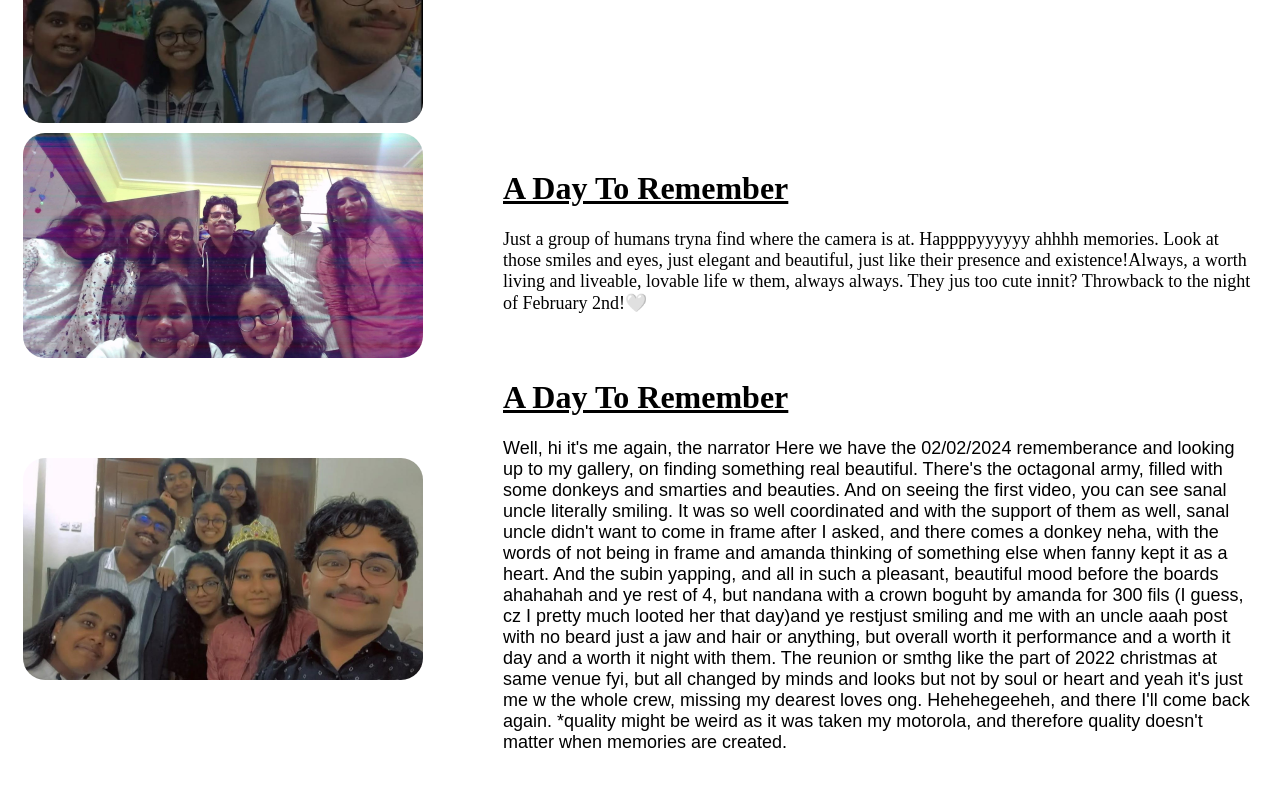
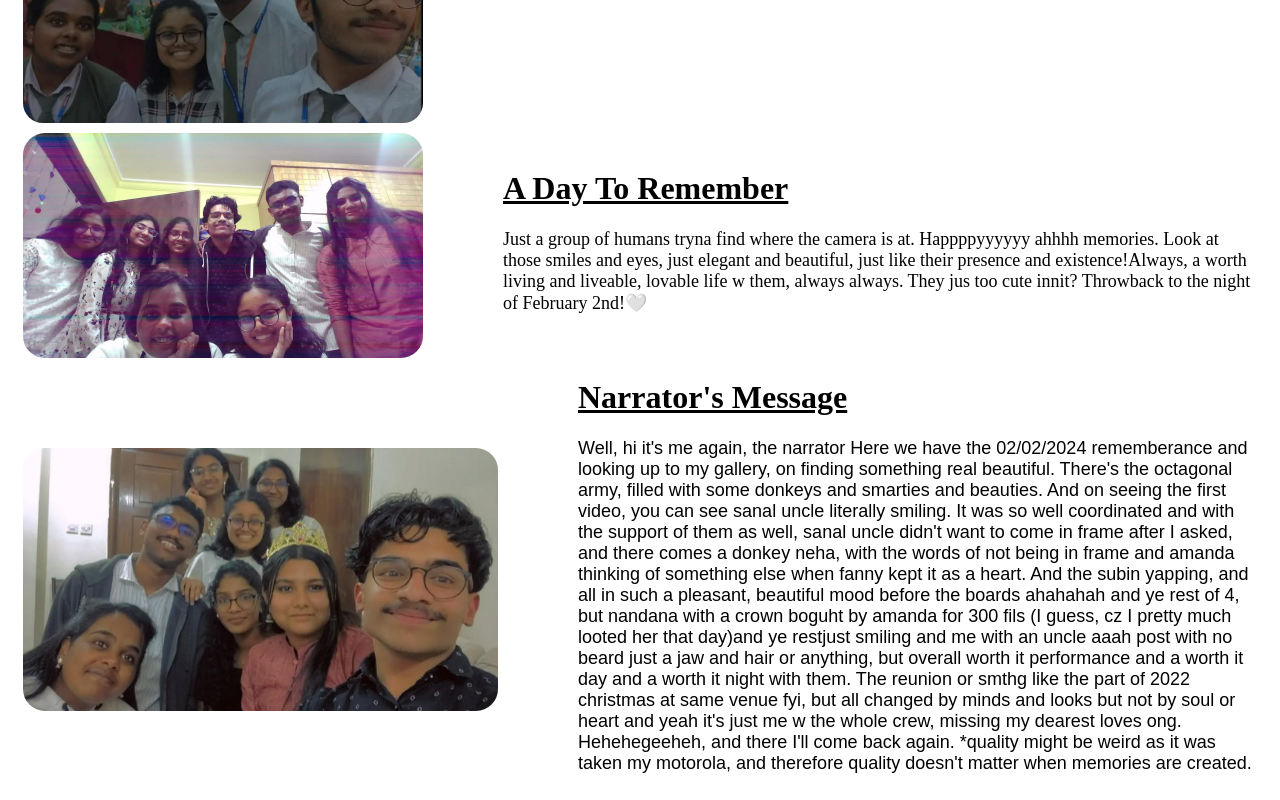
Before and after one commit to subin-cloud/famforevaaa, a plain HTML site: page index.html in a window 1280 px wide. Shown: the part 951-1751 px from the top of the page. Before the commit the page ends 1730 px from the top, so only its background shows below. Drawn offline with Linux system fonts and the light colour scheme; a web font is replaced by a local one.

Commit message:
Update index.html

```diff
--- a/index.html
+++ b/index.html
@@ -168,7 +168,7 @@ Throwback to the night of February 2nd!🤍
     </div>
     <div class="intro">
        <h1>
-       <u>A Day To Remember </u>
+       <u> Narrator's Message </u>
        </h1>
        <p class="para4">
       Well, hi it's me again, the narrator
@@ -183,7 +183,7 @@ The reunion or smthg like the part of 2022 christmas at same venue fyi, but all
 <style>
     .img4{
         width: 100%;
-        max-width:400px;
+        max-width:475px;
         object-fit:cover;
         vertical-align: middle;
         margin-top:10px;
```
